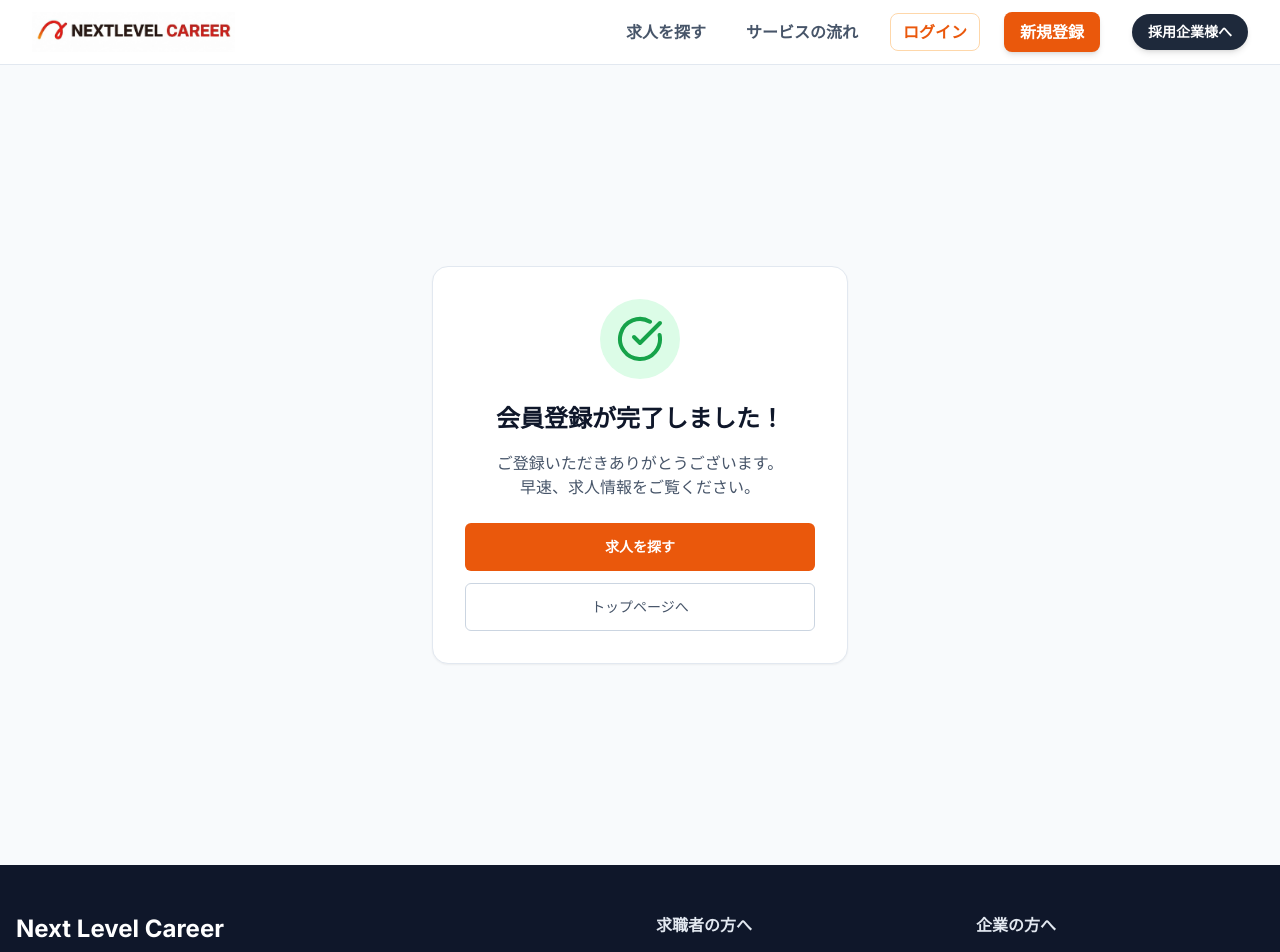
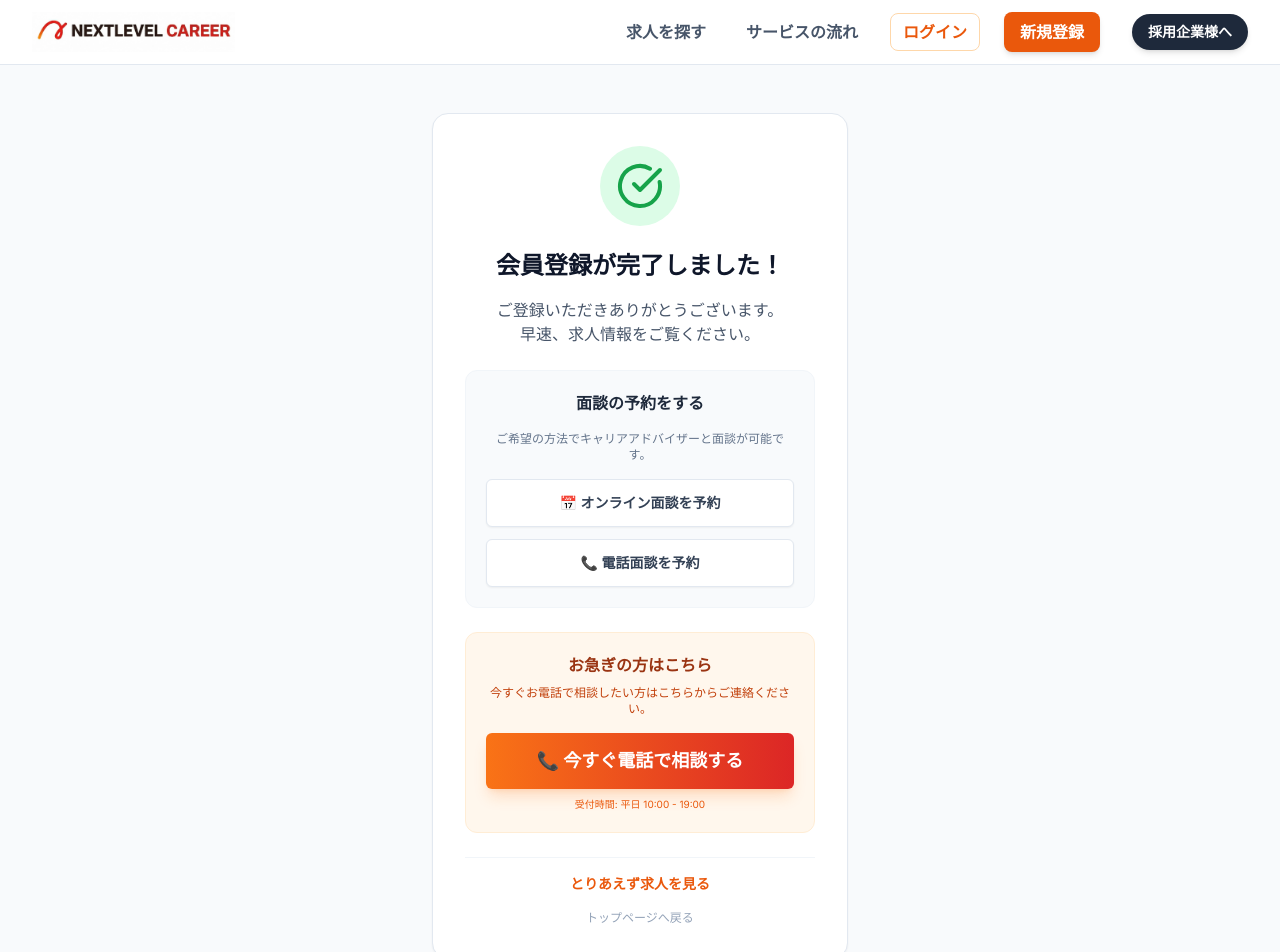
Before and after one commit to nextlevelkitamura-alt/nextlevel-career-website, a Next.js app: page /register/success in a window 1280 px wide. Shown: the top 952 px of the page. Built offline with nearby package versions, Linux system fonts and the light colour scheme; no server answers.

Commit message:
Add success page with interview booking and call options

```diff
--- a/app/lp/page.tsx
+++ b/app/lp/page.tsx
@@ -107,8 +107,9 @@ export default function RegisterLPPage() {
                 setError(result.error);
                 setIsLoading(false);
             } else if (result?.success) {
-                // 登録完了後、メインサイトへ遷移
-                window.location.href = "/jobs";
+                // 登録完了後、サンクスページへ遷移
+                // alert("登録完了");
+                window.location.href = "/register/success";
             }
         } catch {
             const msg = "予期せぬエラーが発生しました。";
--- a/app/register/page.tsx
+++ b/app/register/page.tsx
@@ -105,8 +105,8 @@ export default function RegisterPage() {
                 setError(result.error);
                 setIsLoading(false);
             } else if (result?.success) {
-                alert("登録完了");
-                window.location.href = "/";
+                // alert("登録完了"); // remove alert for smoother UX
+                window.location.href = "/register/success";
             }
         } catch {
             const msg = "予期せぬエラーが発生しました。";
--- a/app/register/success/page.tsx
+++ b/app/register/success/page.tsx
@@ -33,17 +33,47 @@ export default function RegisterSuccessPage() {
                         早速、求人情報をご覧ください。
                     </p>
 
-                    <div className="space-y-3">
-                        <Link href="/jobs" className="block">
-                            <Button className="w-full h-12 bg-primary-600 hover:bg-primary-700 text-white font-bold">
-                                求人を探す
-                            </Button>
-                        </Link>
-                        <Link href="/" className="block">
-                            <Button variant="outline" className="w-full h-12 text-slate-600 border-slate-300 hover:bg-slate-50">
-                                トップページへ
-                            </Button>
-                        </Link>
+                    <div className="space-y-6">
+                        {/* Interview Booking Section */}
+                        <div className="bg-slate-50 p-5 rounded-xl border border-slate-100">
+                            <h2 className="font-bold text-slate-800 mb-4 text-center">面談の予約をする</h2>
+                            <p className="text-xs text-slate-500 mb-4 text-center">
+                                ご希望の方法でキャリアアドバイザーと面談が可能です。
+                            </p>
+                            <div className="grid grid-cols-1 gap-3">
+                                <Button className="w-full h-12 bg-white border border-slate-200 text-slate-700 hover:bg-slate-50 hover:text-primary-600 font-bold shadow-sm">
+                                    📅 オンライン面談を予約
+                                </Button>
+                                <Button className="w-full h-12 bg-white border border-slate-200 text-slate-700 hover:bg-slate-50 hover:text-primary-600 font-bold shadow-sm">
+                                    📞 電話面談を予約
+                                </Button>
+                            </div>
+                        </div>
+
+                        {/* Immediate Call Section */}
+                        <div className="bg-orange-50 p-5 rounded-xl border border-orange-100">
+                            <h2 className="font-bold text-orange-800 mb-2 text-center">お急ぎの方はこちら</h2>
+                            <p className="text-xs text-orange-700 mb-4 text-center">
+                                今すぐお電話で相談したい方はこちらからご連絡ください。
+                            </p>
+                            <a href="tel:03-1234-5678" className="block">
+                                <Button className="w-full h-14 bg-gradient-to-r from-orange-500 to-red-600 hover:from-orange-600 hover:to-red-700 text-white font-bold text-lg shadow-lg shadow-orange-500/20">
+                                    📞 今すぐ電話で相談する
+                                </Button>
+                            </a>
+                            <p className="text-[10px] text-orange-600 mt-2 text-center">
+                                受付時間: 平日 10:00 - 19:00
+                            </p>
+                        </div>
+
+                        <div className="pt-4 border-t border-slate-100">
+                            <Link href="/jobs" className="block text-center text-primary-600 font-bold hover:underline text-sm mb-4">
+                                とりあえず求人を見る
+                            </Link>
+                            <Link href="/" className="block text-center text-slate-400 hover:text-slate-600 text-xs">
+                                トップページへ戻る
+                            </Link>
+                        </div>
                     </div>
                 </motion.div>
             </div>
```
